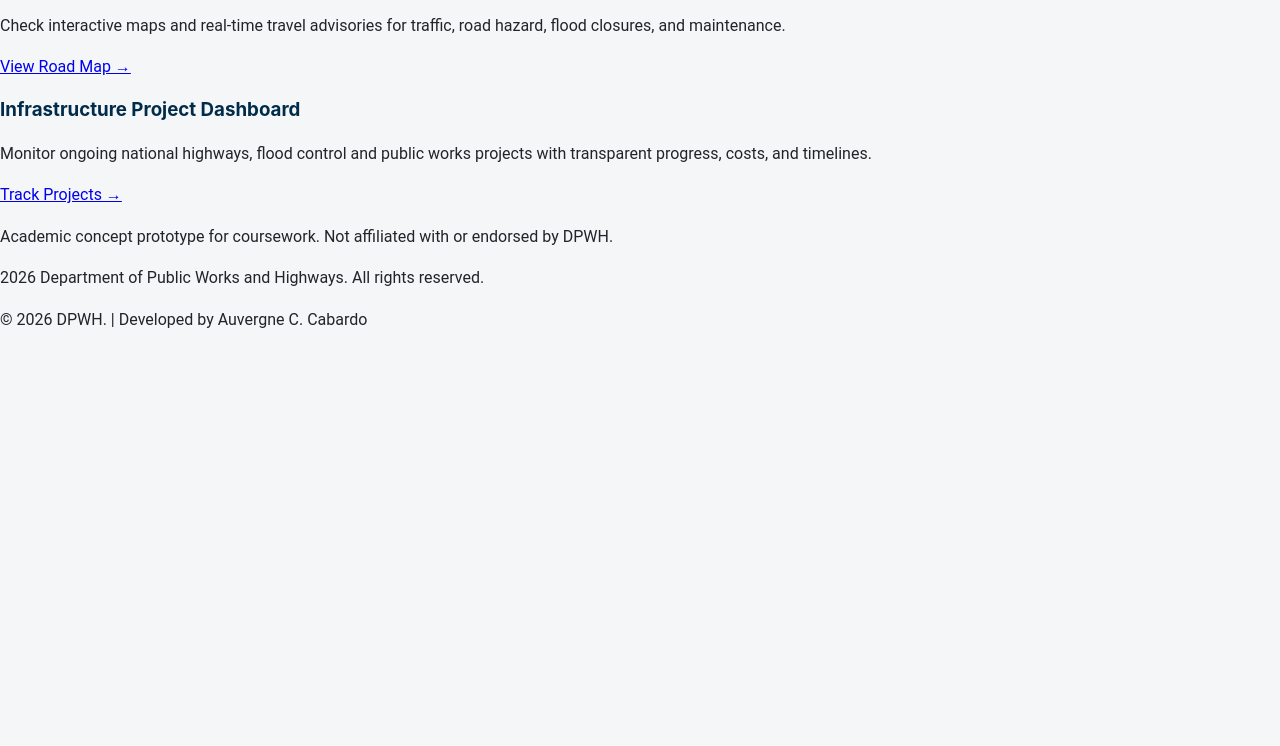
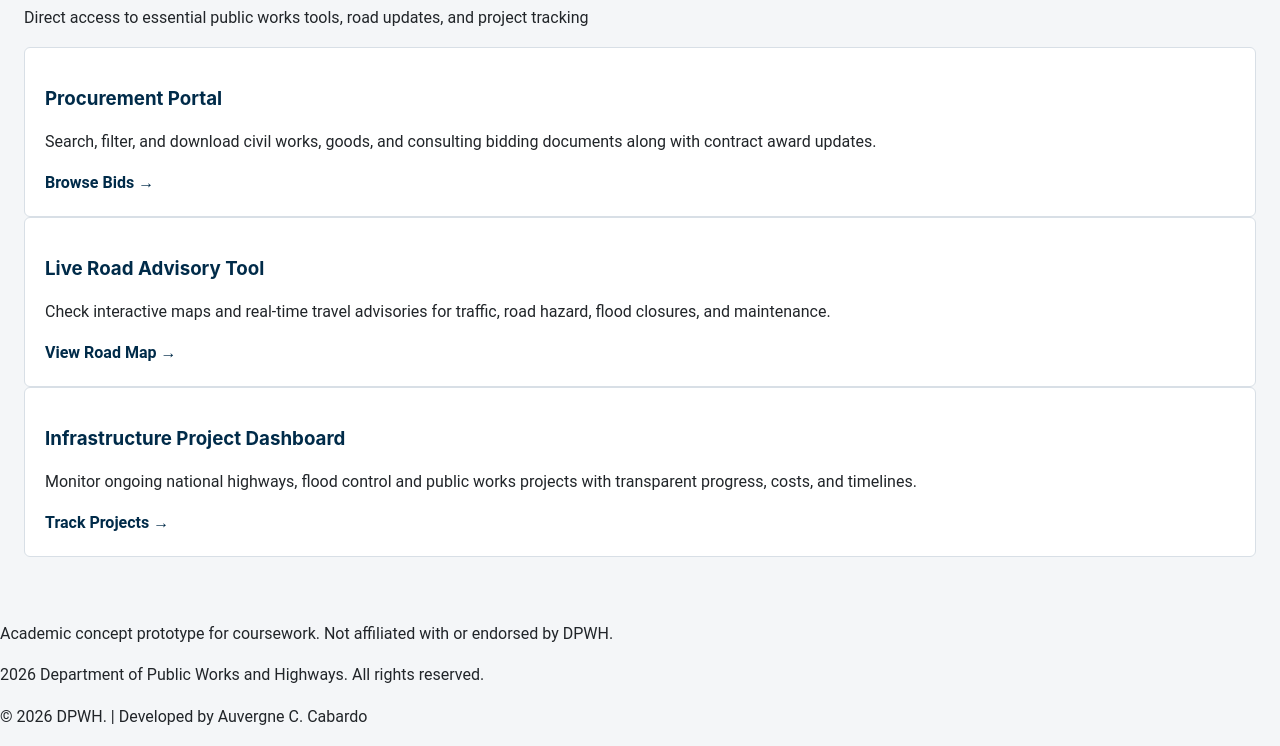
Before and after one commit to auvergne03/cabardo-website, a plain HTML site: page index.html in a window 1280 px wide. Shown: the part 738-1484 px from the top of the page. Before the commit the page ends 1087 px from the top, so only its background shows below. Drawn offline with Linux system fonts and the light colour scheme.

Commit message:
add card styles

```diff
--- a/css/style.css
+++ b/css/style.css
@@ -87,7 +87,7 @@ nav a:hover {
     display: inline-block;
     background-color: #F2A900;
     color: #212529;
-    font-familu: 'Inter', sans-serif;
+    font-family: 'Inter', sans-serif;
     font-weight: 700;
     text-decoration: none;
     padding: 12px 22px;
@@ -98,10 +98,37 @@ nav a:hover {
     background-color: #d99600;
 }
 
+section {
+    padding: 48px 24px;
+    margin-bottom: 16px;
+}
 
-
-h1, h2, h3 {
+h2, h3 {
     font-family: 'Inter', sans-serif;
     line-height: 1.25;
     color: #002B49;
 }
+
+.card-container {
+    display: grid;
+    grid-template-columns: repeat(3, 1fr);
+    gap: 20px;
+    margin-top: 24px;
+}
+
+.card {
+    background-color: #FFFFFF;
+    padding: 20px;
+    border: 1px solid #D8DFE6;
+    border-radius: 6px;
+}
+
+.card-link {
+    color: #002B49;
+    font-weight: 700;
+    text-decoration: none;
+}
+
+.card-link:hover {
+    color: #F2A900;
+}
```
